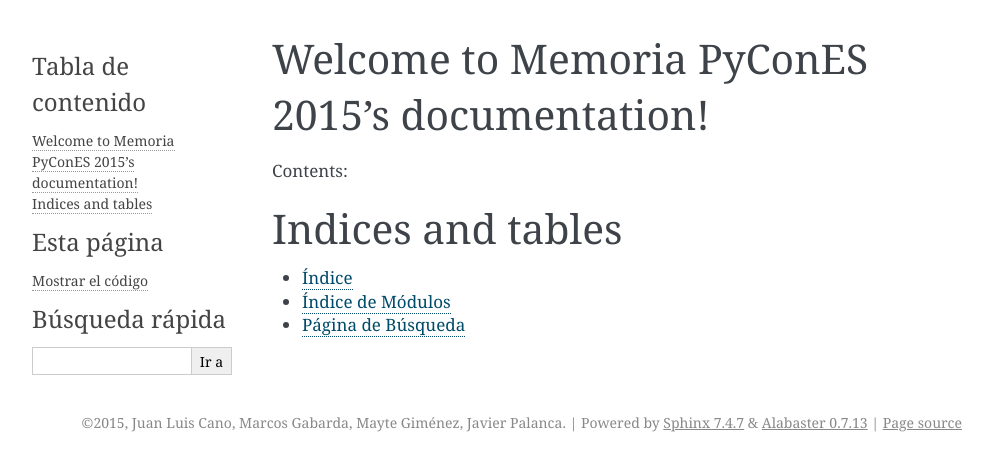
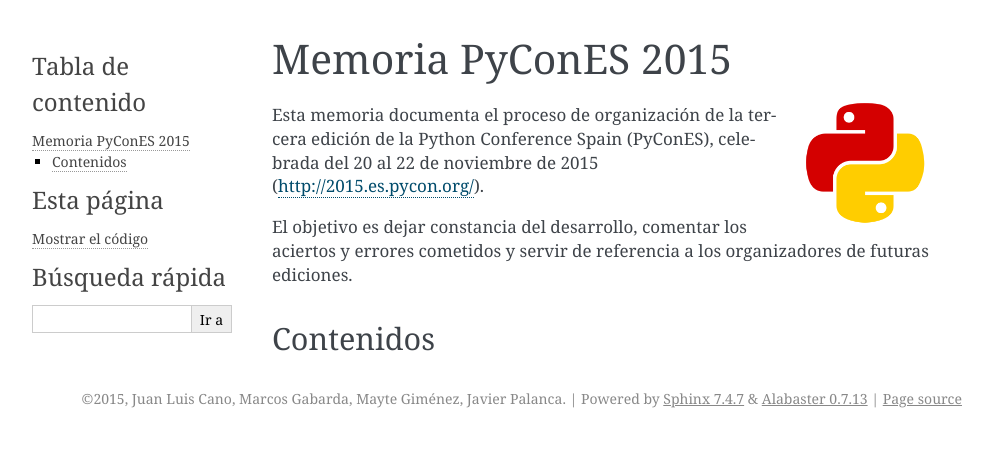
Before and after one commit to python-spain/postmortem-pycones2015, a Sphinx documentation site: the page built from source/index.rst, in a window 1280 px wide. Shown: the top 471 px of the page, without its empty margins (148-1141 px from the left). Built offline with Sphinx 7.4.7, drawn with Linux system fonts in a browser that asks for light colours.

Commit message:
Añade página de inicio básica

```diff
--- a/source/index.rst
+++ b/source/index.rst
@@ -3,19 +3,21 @@
    You can adapt this file completely to your liking, but it should at least
    contain the root `toctree` directive.
 
-Welcome to Memoria PyConES 2015's documentation!
-================================================
+Memoria PyConES 2015
+====================
 
-Contents:
+.. image:: _static/logo.png
+   :align: right
+   :width: 20 %
+
+Esta memoria documenta el proceso de organización de la tercera edición de la Python Conference Spain (PyConES),
+celebrada del 20 al 22 de noviembre de 2015 (http://2015.es.pycon.org/).
+
+El objetivo es dejar constancia del desarrollo, comentar los aciertos y errores cometidos y servir de referencia a los
+organizadores de futuras ediciones.
+
+Contenidos
+----------
 
 .. toctree::
    :maxdepth: 2
-
-
-
-Indices and tables
-==================
-
-* :ref:`genindex`
-* :ref:`modindex`
-* :ref:`search`
```
Also changed, not shown: source/_static/logo.png (added).
